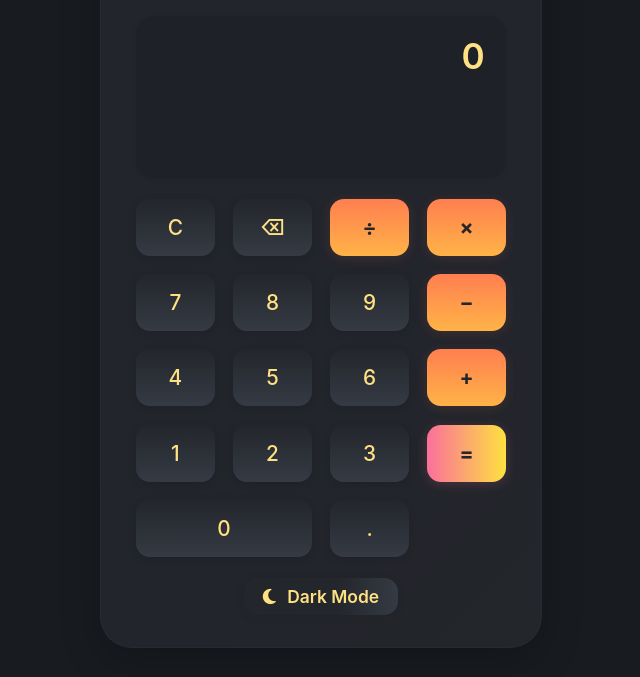
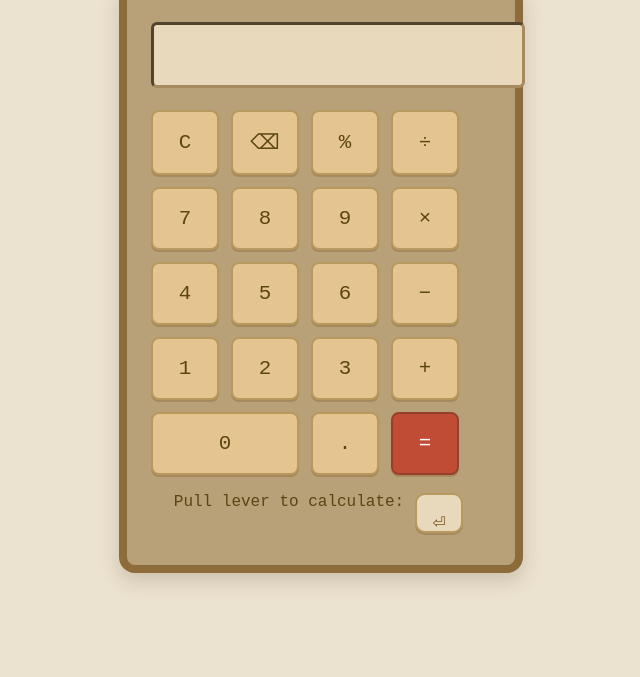
Before and after one commit to mraavesh7292/calculator.-clone, a plain HTML site: page index.html in a window 1280 px wide. Shown: the part 123-800 px from the top of the page, without its empty margins (319-959 px from the left). Drawn offline with Linux system fonts and the light colour scheme.

Commit message:
Update index.html

```diff
--- a/index.html
+++ b/index.html
@@ -1,283 +1,202 @@
 <!DOCTYPE html>
 <html lang="en">
 <head>
-  <meta charset="UTF-8" />
-  <meta name="viewport" content="width=device-width, initial-scale=1.0"/>
-  <title>Calculator by Aavesh</title>
-  <link rel="stylesheet" href="https://cdnjs.cloudflare.com/ajax/libs/font-awesome/6.4.2/css/all.min.css"/>
+  <meta charset="UTF-8">
+  <title>Mechanical Calculator</title>
   <style>
     body {
-      margin: 0;
-      padding: 0;
-      font-family: 'Inter', 'Segoe UI', Arial, sans-serif;
-      background: #181b20;
-      color: #fff;
-      min-height: 100vh;
+      background: #ece2d0;
+      font-family: 'Courier New', Courier, monospace;
       display: flex;
       align-items: center;
       justify-content: center;
-      transition: background 0.4s cubic-bezier(.4,0,.2,1);
+      height: 100vh;
+      margin: 0;
     }
-    .calculator-container {
-      box-shadow: 0 12px 40px rgba(0,0,0,0.22);
-      border-radius: 32px;
-      background: linear-gradient(135deg, rgba(36,38,45,0.97) 65%, #23262b 100%);
-      padding: 2.8rem 2.2rem 2rem 2.2rem;
-      width: 370px;
-      max-width: 98vw;
-      display: flex;
-      flex-direction: column;
-      gap: 1.3rem;
-      border: 1px solid rgba(80,80,80,0.13);
-      transition: background 0.4s, box-shadow 0.4s;
-      position: relative;
-      overflow: hidden;
+    .mechanical-calculator {
+      background: #b8a078;
+      border: 8px solid #8d6b3a;
+      border-radius: 16px;
+      box-shadow: 0 8px 20px rgba(80,60,30,0.2);
+      padding: 32px 24px;
+      width: 340px;
     }
-    .calc-header {
-      font-size: 1.65rem;
-      font-weight: 800;
-      letter-spacing: 0.04em;
-      text-align: center;
-      margin-bottom: 0.4rem;
-      padding-bottom: 0.2rem;
-      background: linear-gradient(90deg, #ffe082 40%, #ff7f50 80%, #b983ff 100%);
-      -webkit-background-clip: text;
-      -webkit-text-fill-color: transparent;
-      background-clip: text;
-      text-fill-color: transparent;
-      text-shadow: 0 2px 14px rgba(0,0,0,0.18);
-      transition: color 0.4s, text-shadow 0.4s;
-      user-select: none;
-      border-bottom: 2px solid #ffe08233;
+    #m-display {
+      width: 100%;
+      height: 60px;
+      font-size: 2em;
+      margin-bottom: 22px;
+      border: 3px inset #a6895c;
+      border-radius: 6px;
+      background: #e8d9bc;
+      color: #544210;
+      padding: 0 14px;
+      text-align: right;
+      letter-spacing: 2px;
+      font-family: 'Courier New', Courier, monospace;
     }
-    .premium-badge {
-      position: absolute;
-      top: 18px;
-      right: 25px;
-      background: linear-gradient(90deg, #ffe082 60%, #ff7f50 100%);
-      color: #23262b;
-      font-size: 0.83rem;
-      font-weight: 700;
-      padding: 0.25em 0.9em;
-      border-radius: 18px;
-      box-shadow: 0 2px 18px #ffe08244;
-      letter-spacing: 0.08em;
-      border: 1.5px solid #ffb347;
-      z-index: 2;
-      font-family: inherit;
-      filter: drop-shadow(0 2px 8px #ff7f502c);
-      text-shadow: none;
-      user-select: none;
-    }
-    .display {
-      background: rgba(0,0,0,0.11);
-      border-radius: 18px;
-      padding: 1.2rem;
-      font-size: 2.2rem;
-      color: #ffe082;
-      box-shadow: 0 1px 4px rgba(0,0,0,0.07);
-      min-height: 3.5em;
-      letter-spacing: 0.06em;
-      text-align: right;
-      transition: background 0.4s, color 0.4s;
-      user-select: none;
-      font-weight: 600;
-    }
-    .buttons {
+    .m-buttons {
       display: grid;
-      grid-template-columns: repeat(4, 1fr);
-      gap: 1.15rem;
+      grid-template-columns: repeat(4, 68px);
+      gap: 12px;
     }
     button {
-      font-size: 1.3rem;
-      border: none;
-      border-radius: 14px;
-      padding: 1rem 0;
-      background: linear-gradient(180deg, #23262b 0%, #353a44 100%);
-      color: #ffe082;
+      background: #e4c590;
+      border: 2px solid #b8995d;
+      border-radius: 8px;
+      color: #5b4512;
+      font-size: 1.3em;
+      font-family: 'Courier New', Courier, monospace;
+      padding: 18px 0;
       cursor: pointer;
-      box-shadow: 0 2px 8px rgba(0,0,0,0.11);
-      transition: background 0.4s, color 0.4s, box-shadow 0.3s, transform 0.2s;
-      font-family: inherit;
-      outline: none;
-      font-weight: 500;
+      box-shadow: 0 2px 0 #a6895c;
+      transition: background 0.2s, transform 0.1s;
     }
     button:active {
-      background: #41444c;
-      box-shadow: none;
-      color: #ff7f50;
-      transform: scale(0.96);
+      background: #ccb07c;
+      transform: translateY(2px);
     }
-    .operator {
-      background: linear-gradient(180deg, #ff7f50 0%, #ffb347 100%);
-      color: #23262b;
-      font-weight: 700;
-      box-shadow: 0 2px 12px rgba(255,127,80,0.13);
+    button.m-equal {
+      background: #c14c36;
+      color: #fff;
+      border-color: #96402c;
     }
-    .equals {
-      background: linear-gradient(90deg, #fa709a 0%, #fee140 100%);
-      color: #23262b;
-      font-weight: 700;
-      box-shadow: 0 2px 12px #fa709a33;
+    button.m-equal:active {
+      background: #a63b22;
     }
-    .theme-toggle {
+    button.m-zero {
+      grid-column: span 2;
+    }
+    .lever {
+      width: 100%;
       display: flex;
-      align-items: center;
-      gap: 0.7rem;
-      margin: 0 auto;
-      background: linear-gradient(90deg, #23262b 60%, #353a44 100%);
-      border: none;
-      color: #ffe082;
-      font-size: 1.09rem;
+      justify-content: center;
+      margin: 18px 0 0 0;
+    }
+    .lever-btn {
+      width: 48px;
+      height: 20px;
+      background: #e8d9bc;
+      border: 2px solid #b8995d;
+      border-radius: 10px;
+      margin: 0 5px;
+      font-size: 1em;
+      color: #7d5a24;
       cursor: pointer;
-      transition: color 0.3s, background 0.4s;
-      padding: 0.5rem 1.2rem;
-      border-radius: 14px;
-      font-weight: 600;
-      box-shadow: 0 2px 8px #181b2022;
-      outline: none;
+      box-shadow: 0 2px 0 #a6895c;
+      transition: background 0.2s;
     }
-    .theme-toggle:active {
-      color: #ff7f50;
-      background: #41444c;
+    .lever-btn:active {
+      background: #ccb07c;
     }
-
-    /* Light mode styles */
-    body.light {
-      background: linear-gradient(135deg, #f0f4fa 0%, #e7ecf0 100%);
-      color: #23262b;
-    }
-    body.light .calculator-container {
-      background: linear-gradient(135deg, #fffbe9 70%, #f5f8fb 100%);
-      box-shadow: 0 12px 40px #b983ff33;
-      border: 1px solid #e0e7ef;
-    }
-    body.light .calc-header {
-      background: linear-gradient(90deg, #ffe082 40%, #ff7f50 80%, #b983ff 100%);
-      -webkit-background-clip: text;
-      -webkit-text-fill-color: transparent;
-      background-clip: text;
-      text-fill-color: transparent;
-      text-shadow: 0 2px 14px #b983ff22;
-      border-bottom: 2px solid #ffb34722;
-    }
-    body.light .premium-badge {
-      background: linear-gradient(90deg, #ffe082 60%, #ff7f50 100%);
-      color: #23262b;
-      border: 1.5px solid #ffb347;
-      box-shadow: 0 2px 18px #ffe08244;
-      filter: drop-shadow(0 2px 8px #ff7f5033);
-    }
-    body.light .display {
-      background: rgba(220,228,240, 0.7);
-      color: #ff7f50;
-      box-shadow: 0 1px 4px #b983ff18;
-    }
-    body.light button {
-      background: linear-gradient(180deg, #f5f8fb 0%, #ffe082 100%);
-      color: #23262b;
-      box-shadow: 0 2px 8px #b983ff18;
-    }
-    body.light button:active {
-      background: #ffe082;
-      color: #ff7f50;
-    }
-    body.light .operator {
-      background: linear-gradient(180deg, #ffe082 0%, #ffb347 100%);
-      color: #23262b;
-      box-shadow: 0 2px 12px #ffe0821a;
-    }
-    body.light .equals {
-      background: linear-gradient(90deg, #f7c4e0 0%, #ffe87a 100%);
-      color: #23262b;
-      box-shadow: 0 2px 12px #ffe87a33;
-    }
-    body.light .theme-toggle {
-      color: #ff7f50;
-      background: linear-gradient(90deg, #f5f8fb 60%, #ffe082 100%);
-      border: 1px solid #e0e7ef;
-      box-shadow: 0 2px 8px #ffe08233;
-    }
-    body.light .theme-toggle:active {
-      color: #ffe082;
-      background: #ffe082;
+    .lever-label {
+      font-size: 1em;
+      color: #5b4512;
+      margin: 0 6px 0 0;
+      font-family: 'Courier New', Courier, monospace;
     }
   </style>
 </head>
 <body>
-  <div class="calculator-container">
-    <div class="premium-badge">Premium</div>
-    <div class="calc-header">Calculator by Aavesh</div>
-    <div class="display" id="display">0</div>
-    <div class="buttons">
-      <button onclick="clearDisplay()">C</button>
-      <button onclick="backspace()">⌫</button>
-      <button class="operator" onclick="insert('÷')">÷</button>
-      <button class="operator" onclick="insert('×')">×</button>
-      <button onclick="insert('7')">7</button>
-      <button onclick="insert('8')">8</button>
-      <button onclick="insert('9')">9</button>
-      <button class="operator" onclick="insert('−')">−</button>
-      <button onclick="insert('4')">4</button>
-      <button onclick="insert('5')">5</button>
-      <button onclick="insert('6')">6</button>
-      <button class="operator" onclick="insert('+')">+</button>
-      <button onclick="insert('1')">1</button>
-      <button onclick="insert('2')">2</button>
-      <button onclick="insert('3')">3</button>
-      <button class="equals" onclick="calculateResult()">=</button>
-      <button style="grid-column: span 2;" onclick="insert('0')">0</button>
-      <button onclick="insert('.')">.</button>
+  <div class="mechanical-calculator">
+    <input type="text" id="m-display" readonly>
+    <div class="m-buttons">
+      <button onclick="mClearDisplay()">C</button>
+      <button onclick="mDeleteLast()">⌫</button>
+      <button onclick="mAppendValue('%')">%</button>
+      <button onclick="mAppendValue('/')">÷</button>
+
+      <button onclick="mAppendValue('7')">7</button>
+      <button onclick="mAppendValue('8')">8</button>
+      <button onclick="mAppendValue('9')">9</button>
+      <button onclick="mAppendValue('*')">×</button>
+
+      <button onclick="mAppendValue('4')">4</button>
+      <button onclick="mAppendValue('5')">5</button>
+      <button onclick="mAppendValue('6')">6</button>
+      <button onclick="mAppendValue('-')">−</button>
+
+      <button onclick="mAppendValue('1')">1</button>
+      <button onclick="mAppendValue('2')">2</button>
+      <button onclick="mAppendValue('3')">3</button>
+      <button onclick="mAppendValue('+')">+</button>
+
+      <button onclick="mAppendValue('0')" class="m-zero">0</button>
+      <button onclick="mAppendValue('.')">.</button>
+      <button onclick="mCalculateResult()" class="m-equal">=</button>
     </div>
-    <button class="theme-toggle" onclick="toggleTheme()">
-      <i class="fa-solid fa-moon"></i> <span>Dark Mode</span>
-    </button>
+    <div class="lever">
+      <span class="lever-label">Pull lever to calculate:</span>
+      <button class="lever-btn" onclick="mCalculateResult()">⏎</button>
+    </div>
   </div>
+
   <script>
-    const display = document.getElementById("display");
-    function insert(value) {
-      if (display.innerText === "0" || display.innerText === "Error") {
-        display.innerText = value;
-      } else {
-        display.innerText += value;
+    const mDisplay = document.getElementById('m-display');
+    let audioCtx = null;
+
+    function mAppendValue(value) {
+      mDisplay.value += value;
+      mPlayClick();
+    }
+    function mClearDisplay() {
+      mDisplay.value = '';
+      mPlayClick();
+    }
+    function mDeleteLast() {
+      mDisplay.value = mDisplay.value.slice(0, -1);
+      mPlayClick();
+    }
+
+    function mCalculateResult() {
+      let expression = mDisplay.value;
+
+      // Simple % handling: "50%" becomes (50/100)
+      expression = expression.replace(/(\d+)%/g, "($1/100)");
+
+      try {
+        let result = Function('"use strict"; return (' + expression + ')')();
+        mDisplay.value = (result !== undefined) ? result : '';
+        mPlayLever();
+      } catch {
+        mDisplay.value = 'Error';
+        mPlayLever();
       }
     }
-    function clearDisplay() {
-      display.innerText = "0";
+
+    // Initialize AudioContext lazily
+    function getCtx() {
+      if (!audioCtx) {
+        audioCtx = new (window.AudioContext || window.webkitAudioContext)();
+      }
+      return audioCtx;
     }
-    function backspace() {
-      let txt = display.innerText;
-      if (txt.length > 1 && txt !== "Error") {
-        display.innerText = txt.slice(0, -1);
-      } else {
-        display.innerText = "0";
-      }
+
+    // Mechanical click sound
+    function mPlayClick() {
+      let ctx = getCtx();
+      let o = ctx.createOscillator();
+      let g = ctx.createGain();
+      o.type = 'square';
+      o.frequency.value = 650;
+      g.gain.value = 0.12;
+      o.connect(g).connect(ctx.destination);
+      o.start();
+      o.stop(ctx.currentTime + 0.08);
     }
-    function calculateResult() {
-      try {
-        let expression = display.innerText
-          .replace(/×/g, "*")
-          .replace(/÷/g, "/")
-          .replace(/−/g, "-");
-        let result = eval(expression);
-        if (result === Infinity || isNaN(result)) {
-          display.innerText = "Error";
-        } else {
-          display.innerText = result;
-        }
-      } catch {
-        display.innerText = "Error";
-      }
-    }
-    function toggleTheme() {
-      document.body.classList.toggle("light");
-      const btn = document.querySelector(".theme-toggle");
-      const isLight = document.body.classList.contains("light");
-      if (isLight) {
-        btn.innerHTML = `<i class="fa-solid fa-sun"></i> <span>Light Mode</span>`;
-      } else {
-        btn.innerHTML = `<i class="fa-solid fa-moon"></i> <span>Dark Mode</span>`;
-      }
+
+    // Lever sound (lower pitch "ka-chunk")
+    function mPlayLever() {
+      let ctx = getCtx();
+      let o = ctx.createOscillator();
+      let g = ctx.createGain();
+      o.type = 'triangle';
+      o.frequency.setValueAtTime(140, ctx.currentTime);
+      g.gain.setValueAtTime(0.19, ctx.currentTime);
+      o.connect(g).connect(ctx.destination);
+      o.start();
+      o.frequency.linearRampToValueAtTime(90, ctx.currentTime + 0.12);
+      o.stop(ctx.currentTime + 0.22);
     }
   </script>
 </body>
```
